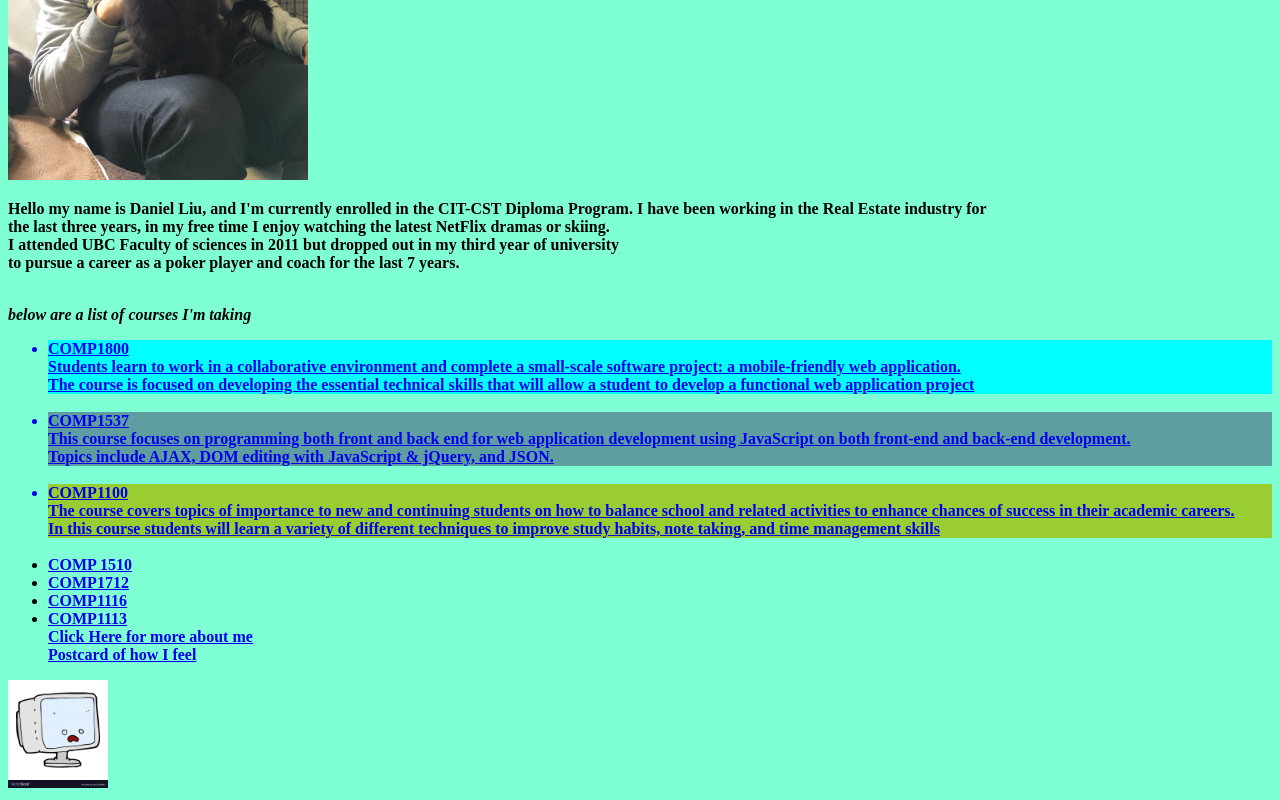
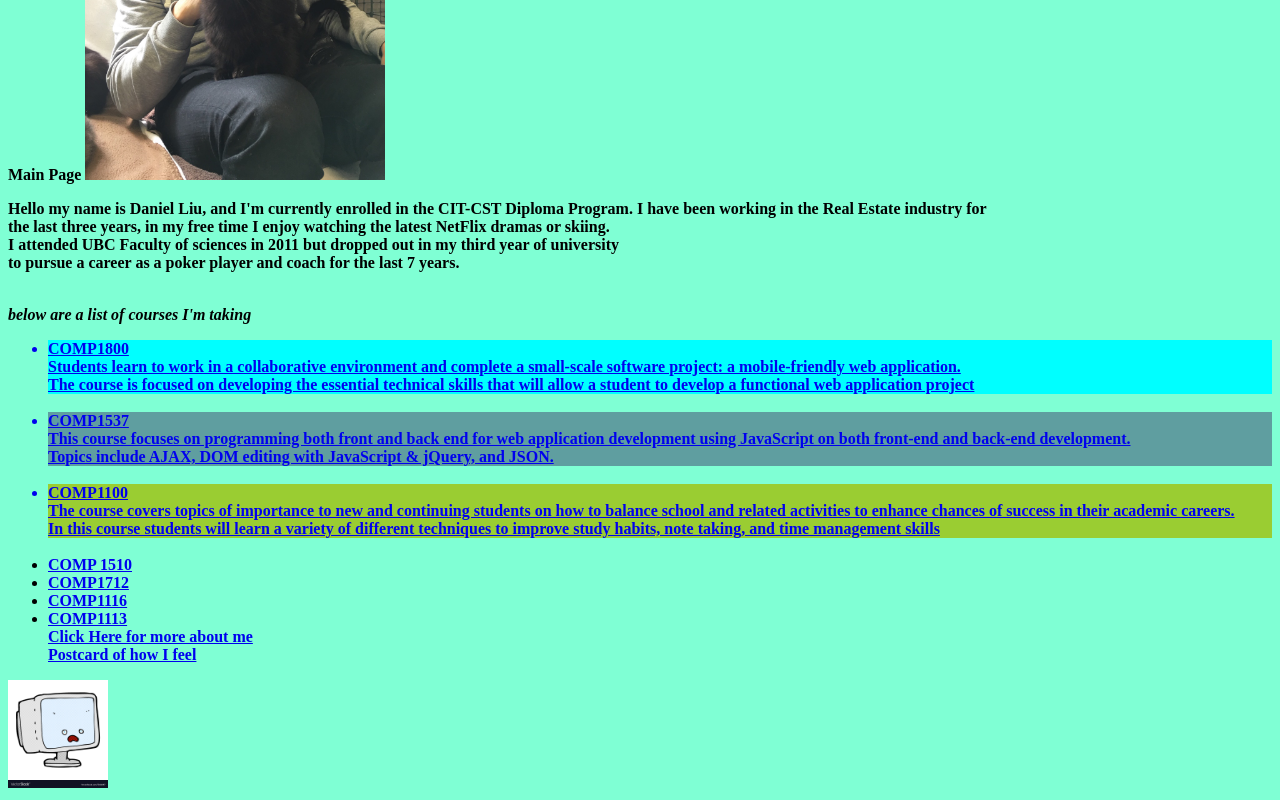
Before and after one commit to danielscliu/website, a plain HTML site: page index.html in a window 1280 px wide. Shown: the part 344-1144 px from the top of the page. Drawn offline with Linux system fonts and the light colour scheme.

Commit message:
Update index.html

```diff
--- a/index.html
+++ b/index.html
@@ -45,6 +45,7 @@
 
 </head><body style="background-color: aquamarine;">
         <h1>><b>Daniel Liu</h1>  <br>
+            Main Page
 
 
         <a href="http://www.bcit.ca"><img src="images\profile picture.JPG" width ="300" height ="400">
```
